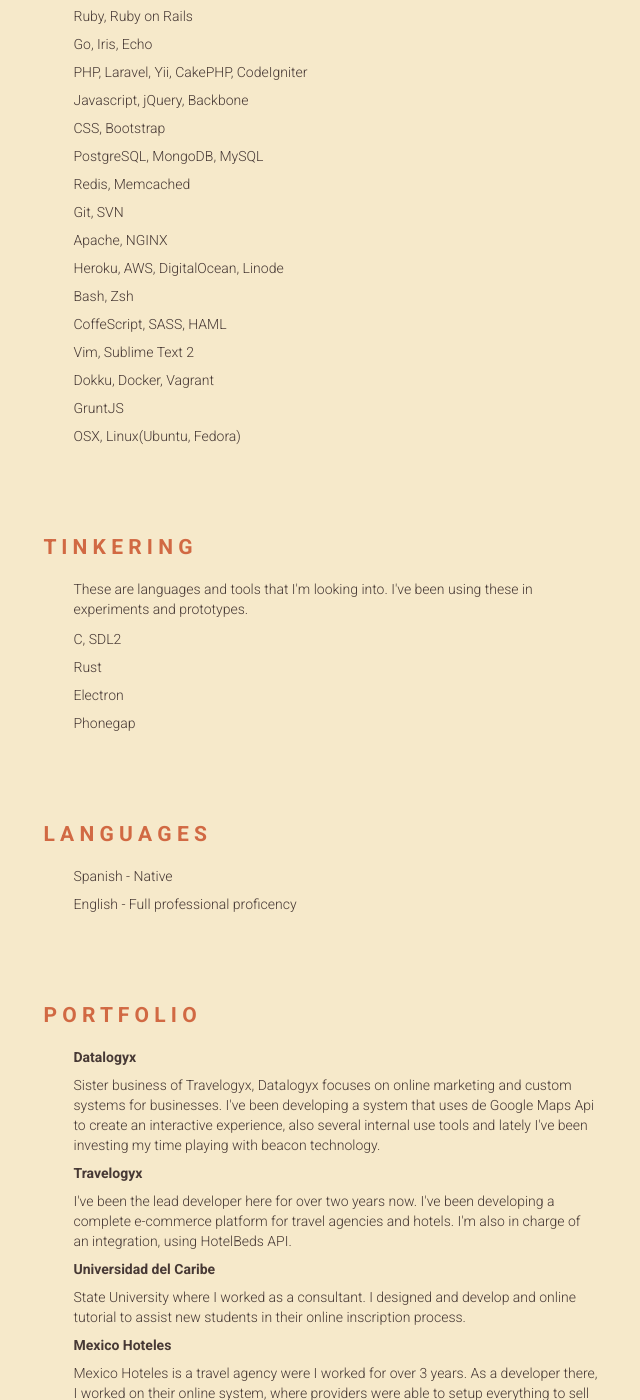
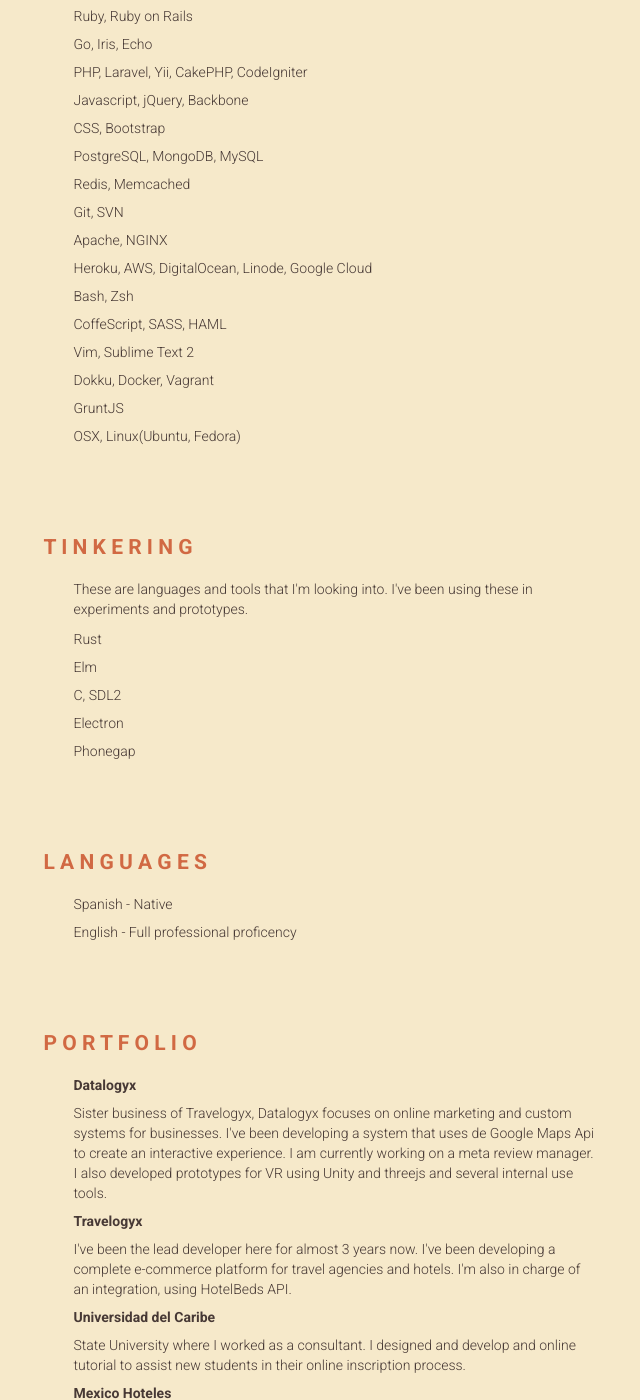
Before and after one commit to aldoutrera/aldoutrera.github.io, a Jekyll site: the page built from index.html, in a window 1280 px wide and 1400 px high, scrolled down 611 px. Shown: the whole window, without its empty margins (319-959 px from the left). Built offline with Jekyll 4.4.1, drawn with Linux system fonts in a browser that asks for light colours.

Commit message:
Updating information

```diff
--- a/index.html
+++ b/index.html
@@ -17,7 +17,7 @@
         <li>Redis, Memcached</li>
         <li>Git, SVN</li>
         <li>Apache, NGINX</li>
-        <li>Heroku, AWS, DigitalOcean, Linode</li>
+        <li>Heroku, AWS, DigitalOcean, Linode, Google Cloud</li>
         <li>Bash, Zsh</li>
         <li>CoffeScript, SASS, HAML</li>
         <li>Vim, Sublime Text 2</li>
@@ -34,8 +34,9 @@
       <h2 class="content-heading">T I N K E R I N G</h2>
       <p>These are languages and tools that I'm looking into. I've been using these in experiments and prototypes.</p>
       <ul>
+        <li>Rust</li>
+        <li>Elm</li>
         <li>C, SDL2</li>
-        <li>Rust</li>
         <li>Electron</li>
         <li>Phonegap</li>
       </ul>
@@ -60,11 +61,11 @@
       <ul>
         <li><b>Datalogyx</b></li>
         <li>
-          Sister business of Travelogyx, Datalogyx focuses on online marketing and custom systems for businesses. I've been developing a system that uses de Google Maps Api to create an interactive experience, also several internal use tools and lately I've been investing my time playing with beacon technology.
+          Sister business of Travelogyx, Datalogyx focuses on online marketing and custom systems for businesses. I've been developing a system that uses de Google Maps Api to create an interactive experience. I am currently working on a meta review manager. I also developed prototypes for VR using Unity and threejs and several internal use tools.
         </li>
         <li><b>Travelogyx</b></li>
         <li>
-          I've been the lead developer here for over two years now. I've been developing a complete e-commerce platform for travel agencies and hotels. I'm also in charge of an integration, using HotelBeds API.
+          I've been the lead developer here for almost 3 years now. I've been developing a complete e-commerce platform for travel agencies and hotels. I'm also in charge of an integration, using HotelBeds API.
         </li>
         <li><b>Universidad del Caribe</b></li>
         <li>
```
